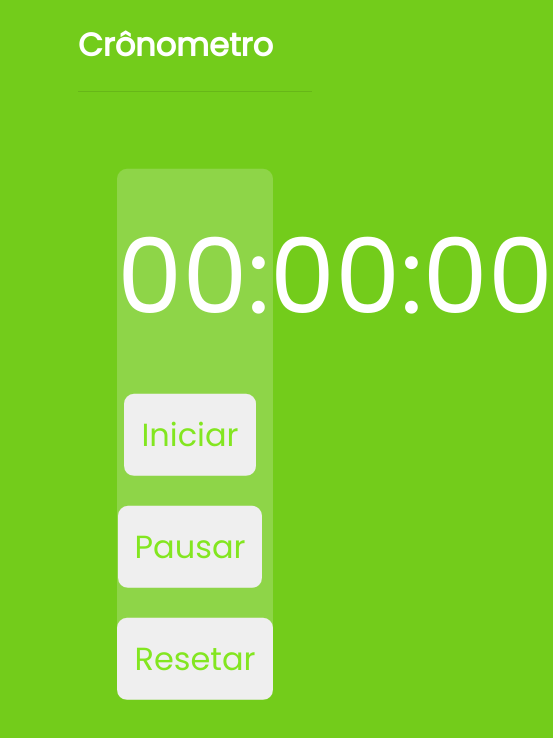
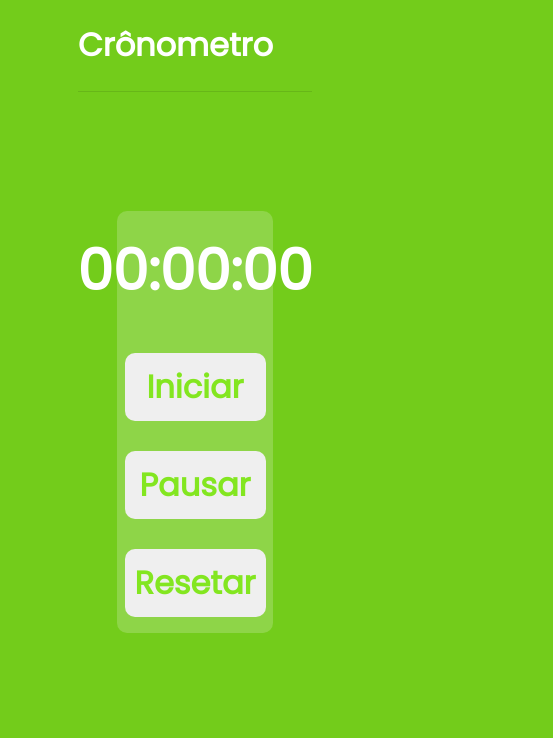
Before and after one commit to RamonSest0/Projeto-Timer, a plain HTML site: page index.html in a window 390 px wide. Shown: the whole page, 553 px wide, since content can reach past the window. Drawn offline with Linux system fonts and the light colour scheme.

Commit message:
media queries e ajustes

```diff
--- a/style.css
+++ b/style.css
@@ -32,7 +32,10 @@ body {
 
 .timer {
     position: absolute;
-    display: inline-block;
+    display: flex;
+    flex-direction: column;
+    align-items: center;
+    justify-content: center;
     left: 50%;
     top: 50%;
     transform:translate(-50%, -50%);
@@ -47,7 +50,8 @@ body {
 #display {
 
     color: white;
-    font-size: 6.5em;
+    font-size: 5rem;
+    font-weight: bolder;
     margin-bottom: 40px;
     margin-top: 30px;
 
@@ -57,7 +61,10 @@ button {
 
     font-family: 'Poppins', sans-serif;
     color:rgb(131, 230, 32);
-    font-size: 2em;
+    font-size: 2rem;
+    font-weight: bolder;
+    width: 185px;
+    height: 82px;
     border: none;
     border-radius: 10px;
     padding: 17px;
@@ -66,10 +73,40 @@ button {
 
 }
 
-#b-start {
-    margin-right: 10px;
+@media (max-width: 900px) {
+
+    .timer {
+        width: 40%;
+        height: 50%;
+        display: flex;
+        flex-direction: column;
+        align-items: center;
+        justify-content: center;
+    }
+
+    #display {
+        font-size: 4.3rem;
+    }
+
+    button {
+        width: 141px;
+        height: 68px;
+        /* position: relative; */
+        padding: 10px;
+
+    }
+
+    #b-start {
+        margin-right: 0;
+    }
+
+    #b-stop {
+        margin-right: 0;
+    }
 }
 
-#b-stop {
-    margin-right: 10px;
+@media (max-width: 761px) {
+    #display {
+        font-size: 3.5rem;
+    }
 }
```
